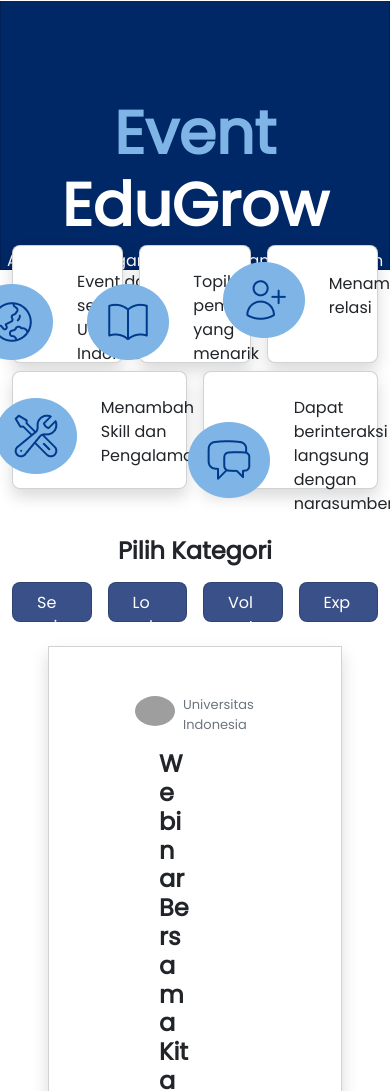
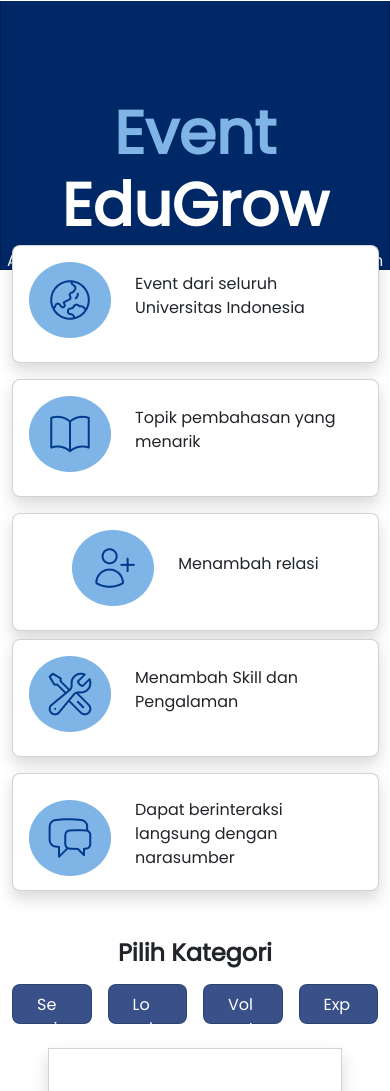
Before and after one commit to Skilvul-FE-13/edu-grow, a plain HTML site: page pages/tambah-wawasan.html in a window 390 px wide. Shown: the part 5638-6729 px from the top of the page. Drawn offline with nearby package versions, Linux system fonts and the light colour scheme; grey boxes are pictures that could not be loaded; files whose address does not match are found by name.

Commit message:
update style-maya.css

```diff
--- a/public/css/style-maya.css
+++ b/public/css/style-maya.css
@@ -44,4 +44,8 @@ font-size: 14px;
     grid-template-columns: auto;
     gap: 30px;
   }
+
+  .benefit{
+    flex-direction: column;
+  }
 }
```
